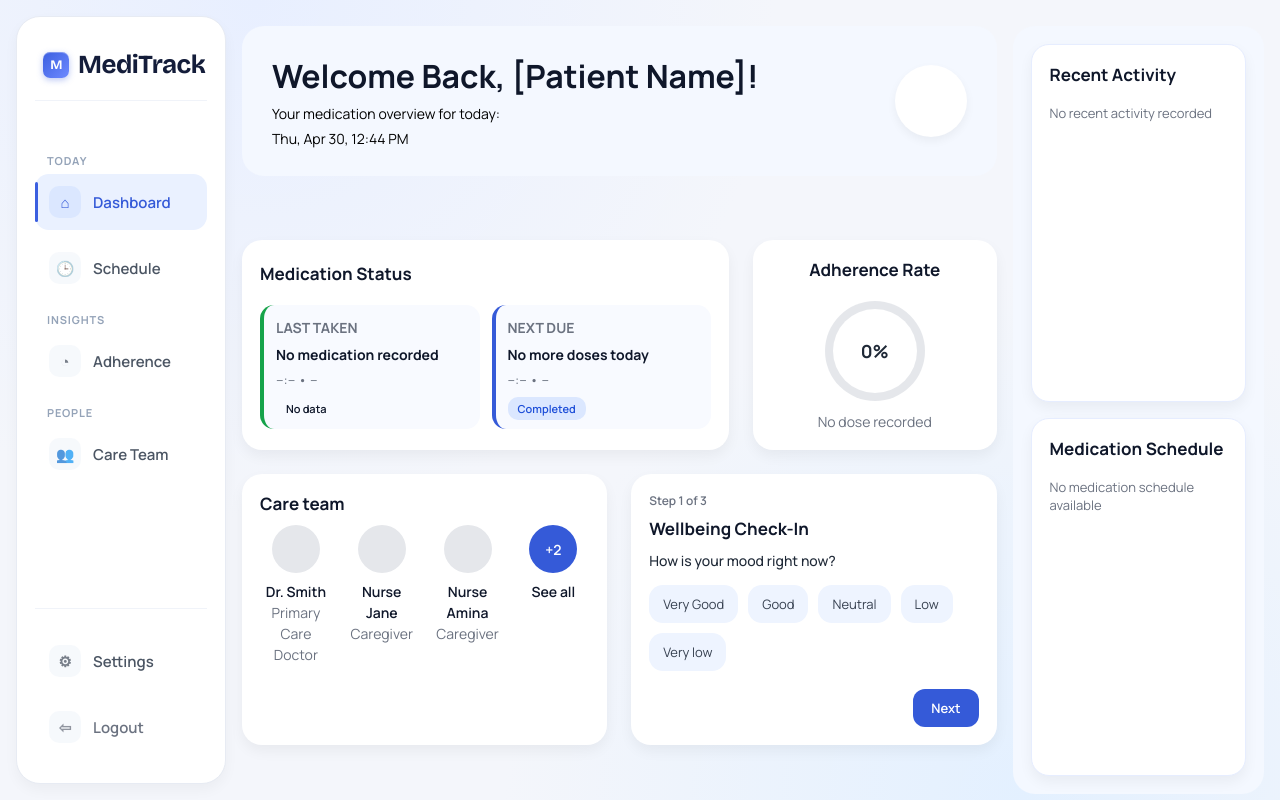
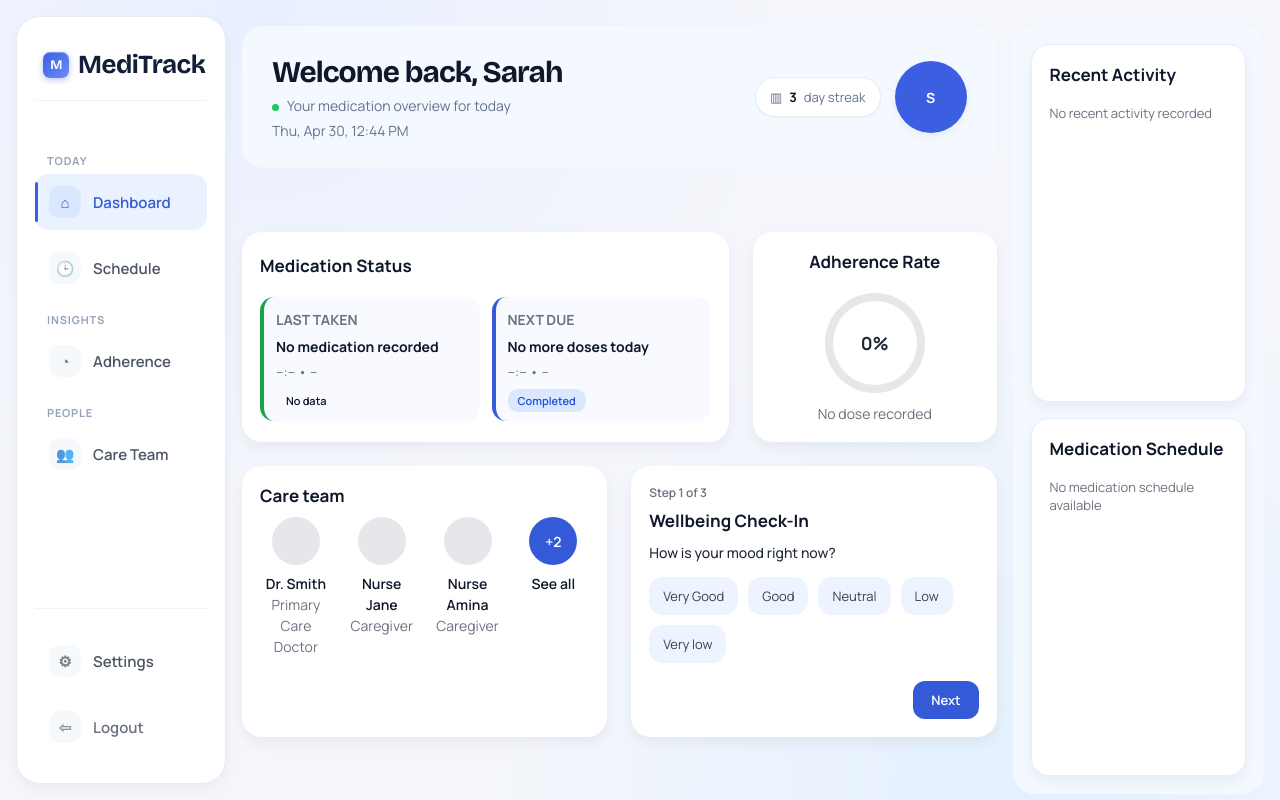
Before and after one commit to Kowthar04/smart-medication-system, a Flask app: page /patient/dashboard in a window 1280 px wide. Run offline with Flask 3, Linux system fonts and the light colour scheme; data that the repository does not hold is empty; some libraries are stand-ins or nearby versions.

Commit message:
updated greeting bar with streaks and made a profile circle

```diff
--- a/backend/static/patient.css
+++ b/backend/static/patient.css
@@ -693,3 +693,58 @@ body {
     color: #991b1b;
     background: #fee2e2;
 }
+
+.dashboard-greeting {
+    align-items: center;
+}
+
+.dashboard-greeting h1 {
+    font-family: var(--font-display);
+    font-size: 30px;
+    letter-spacing: -0.03em;
+}
+
+.dashboard-greeting p {
+    color: var(--text-muted);
+}
+
+.status-dot {
+    width: 7px;
+    height: 7px;
+    background: var(--success);
+    border-radius: 50%;
+    display: inline-block;
+    margin-right: 8px;
+}
+
+.greeting-actions {
+    display: flex;
+    align-items: center;
+    gap: 14px;
+}
+
+.streak-pill {
+    display: flex;
+    align-items: center;
+    gap: 7px;
+    background: var(--surface);
+    border: 1px solid var(--border);
+    padding: 10px 14px;
+    border-radius: var(--radius-full);
+    box-shadow: var(--shadow-xs);
+    color: var(--text-muted);
+    font-size: 13px;
+}
+
+.streak-pill strong {
+    color: var(--text);
+}
+
+.profile-initial {
+    display: flex;
+    align-items: center;
+    justify-content: center;
+    background: var(--primary);
+    color: white;
+    font-weight: 700;
+}
--- a/backend/templates/patient_dashboard.html
+++ b/backend/templates/patient_dashboard.html
@@ -79,14 +79,24 @@
 
             <section class="left-panel">
 
-                <header class="top-bar">
-                    <div>
-                        <h1>Welcome Back, [Patient Name]!</h1>
-                        <p>Your medication overview for today:</p>
-                        <p class="current-time" id="current-time"></p>
-                    </div>
-                    <div class="profile-box profile-placeholder"></div>
-                </header>
+                <header class="top-bar dashboard-greeting">
+    <div>
+        <h1>Welcome back, Sarah</h1>
+        <p><span class="status-dot"></span>Your medication overview for today</p>
+        <p class="current-time" id="current-time"></p>
+    </div>
+
+    <div class="greeting-actions">
+        <div class="streak-pill">
+            <span>▥</span>
+            <strong>3</strong>
+            <span>day streak</span>
+        </div>
+
+        <div class="profile-box profile-initial">S</div>
+    </div>
+</header>
+
               <div class="middle-section">
     <div class="middle-grid top-grid">
         <div class="card status-card">
```
